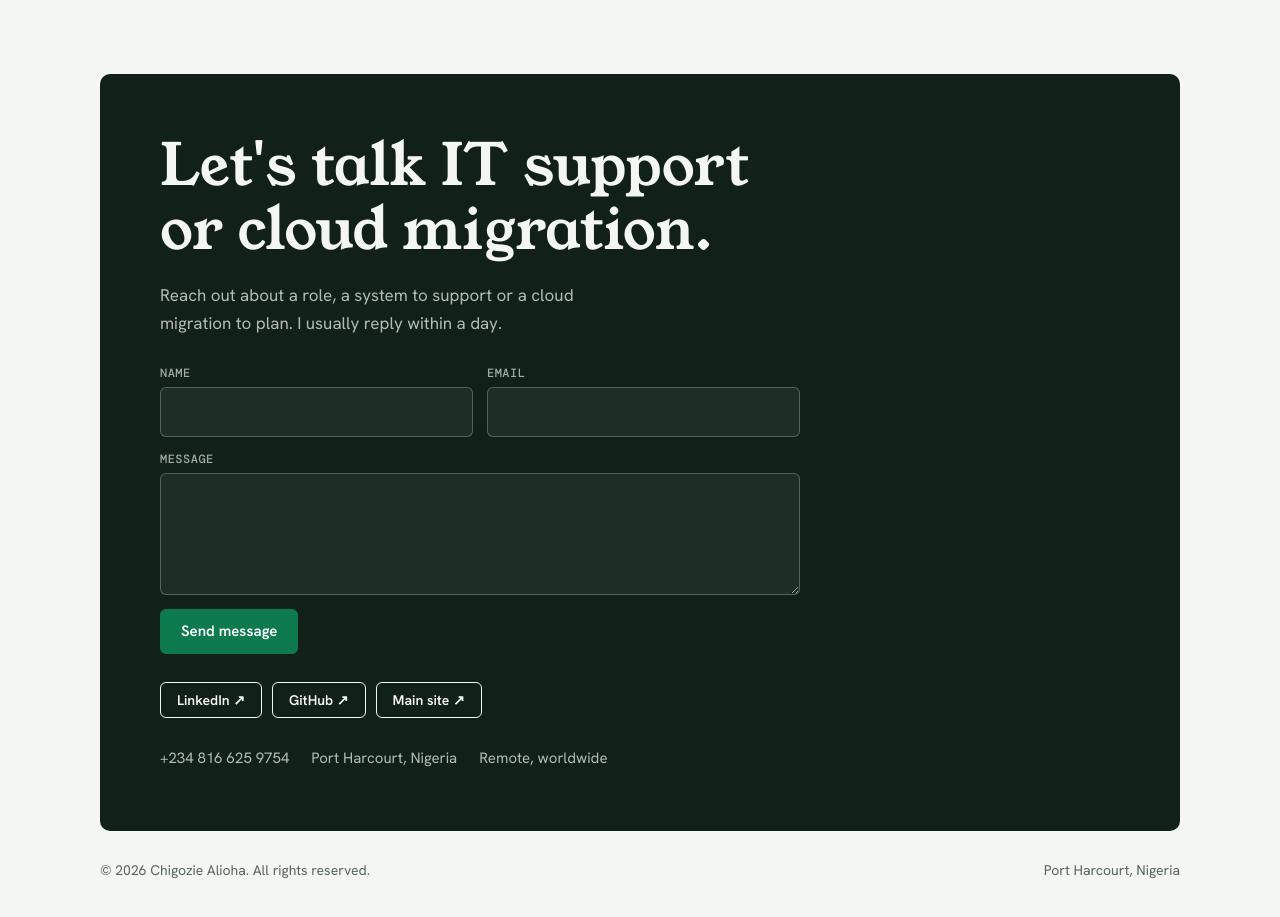
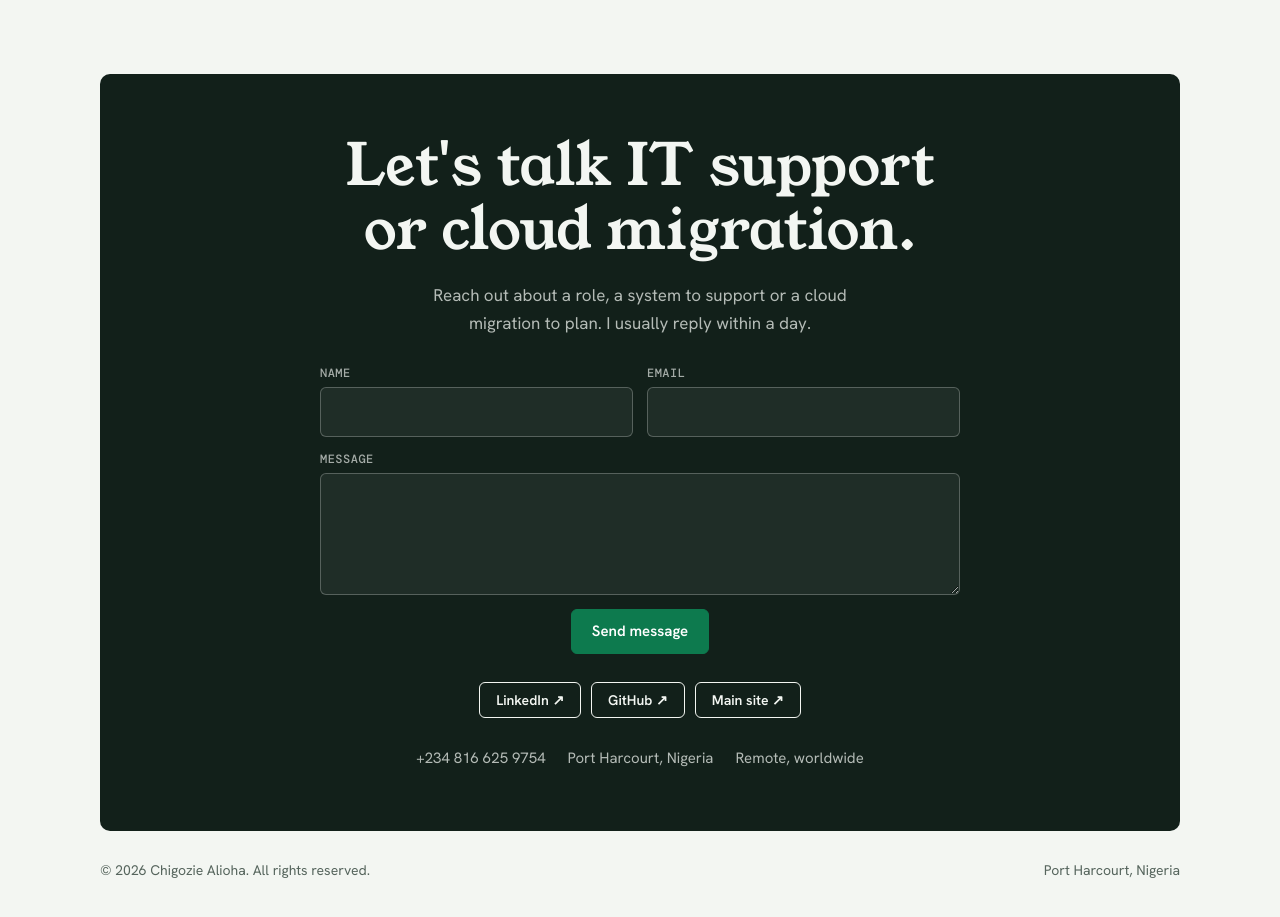
Before and after one commit to chigozieali/personal-site, a Next.js app: page / in a window 1280 px wide. Shown: the part 4700-5617 px from the top of the page. Built offline with nearby package versions, Linux system fonts and the light colour scheme; no server answers; the database is empty.

Commit message:
form changes

```diff
--- a/app/globals.css
+++ b/app/globals.css
@@ -201,10 +201,10 @@ section { padding-bottom: 96px; scroll-margin-top: 90px; }
 .proj .priv { color: var(--muted); font-size: 14px; padding-top: 8px; justify-self: end; }
 
 /* contact */
-.contact { padding: clamp(28px, 6vw, 60px); background: var(--ink); color: var(--bg); border-radius: 10px; }
-.contact h2 { font-size: clamp(2rem, 5.4vw, 3.6rem); max-width: 18ch; margin-bottom: 18px; }
-.contact p { color: color-mix(in srgb, var(--bg) 72%, transparent); max-width: 50ch; margin-bottom: 28px; }
-.cform { display: grid; gap: 14px; max-width: 640px; margin-bottom: 28px; }
+.contact { padding: clamp(28px, 6vw, 60px); background: var(--ink); color: var(--bg); border-radius: 10px; text-align: center; }
+.contact h2 { font-size: clamp(2rem, 5.4vw, 3.6rem); max-width: 18ch; margin: 0 auto 18px; }
+.contact > p { color: color-mix(in srgb, var(--bg) 72%, transparent); max-width: 50ch; margin: 0 auto 28px; }
+.cform { display: grid; gap: 14px; max-width: 640px; margin: 0 auto 28px; text-align: left; }
 .cform-row { display: grid; grid-template-columns: repeat(2, minmax(0, 1fr)); gap: 14px; }
 .cform label { display: grid; gap: 6px; }
 .cform label span { font: 500 12px var(--f-mono); letter-spacing: .04em; text-transform: uppercase; color: color-mix(in srgb, var(--bg) 65%, transparent); }
@@ -212,20 +212,20 @@ section { padding-bottom: 96px; scroll-margin-top: 90px; }
 .cform input:focus, .cform textarea:focus { outline: 2px solid var(--accent); outline-offset: 2px; }
 .cform textarea { resize: vertical; min-height: 116px; }
 .cform input.cform-hp { position: absolute; left: -9999px; width: 1px; height: 1px; padding: 0; border: 0; opacity: 0; }
-.cform-foot { display: flex; flex-wrap: wrap; align-items: center; gap: 10px 18px; }
+.cform-foot { display: flex; flex-wrap: wrap; align-items: center; justify-content: center; gap: 10px 18px; }
 .cform-note { margin: 0; font-size: 14px; color: color-mix(in srgb, var(--bg) 70%, transparent); }
 .cform-note a { color: var(--bg); text-decoration-color: var(--mark); text-underline-offset: 3px; }
 .cform .btn[disabled] { opacity: .6; cursor: progress; }
-.cform .cform-error { margin: 0; font-size: 13.5px; line-height: 1.45; color: color-mix(in srgb, var(--bg) 55%, #e0564b); }
-.cform-done { display: grid; gap: 4px; max-width: 640px; margin-bottom: 28px; padding: 20px 22px; border: 1.5px solid color-mix(in srgb, var(--bg) 26%, transparent); border-radius: 8px; }
+.cform .cform-error { margin: 0; font-size: 13.5px; line-height: 1.45; color: color-mix(in srgb, var(--bg) 55%, #e0564b); text-align: center; }
+.cform-done { display: grid; gap: 4px; max-width: 640px; margin: 0 auto 28px; padding: 20px 22px; border: 1.5px solid color-mix(in srgb, var(--bg) 26%, transparent); border-radius: 8px; }
 .cform-done strong { font: 600 17px var(--f-body); }
 .cform-done p { margin: 0; color: color-mix(in srgb, var(--bg) 72%, transparent); }
 .contact .btn { color: var(--bg); border-color: var(--bg); }
 .contact .btn:hover { background: var(--bg); color: var(--ink); }
 .contact .btn.pri { background: var(--accent); border-color: var(--accent); color: var(--accent-ink); }
 .contact .btn.pri:hover { background: var(--bg); border-color: var(--bg); color: var(--ink); }
-.contact .meta { display: flex; flex-wrap: wrap; gap: 8px 22px; margin-top: 28px; font-size: 15px; color: color-mix(in srgb, var(--bg) 72%, transparent); }
-.social { display: flex; flex-wrap: wrap; gap: 10px; }
+.contact .meta { display: flex; flex-wrap: wrap; justify-content: center; gap: 8px 22px; margin-top: 28px; font-size: 15px; color: color-mix(in srgb, var(--bg) 72%, transparent); }
+.social { display: flex; flex-wrap: wrap; justify-content: center; gap: 10px; }
 footer { display: flex; flex-wrap: wrap; justify-content: space-between; gap: 6px 20px; margin-top: 28px; font-size: 14px; color: var(--muted); }
 
 .hero > div:first-child > * { animation: up .7s cubic-bezier(.2,.8,.2,1) both; }
```
